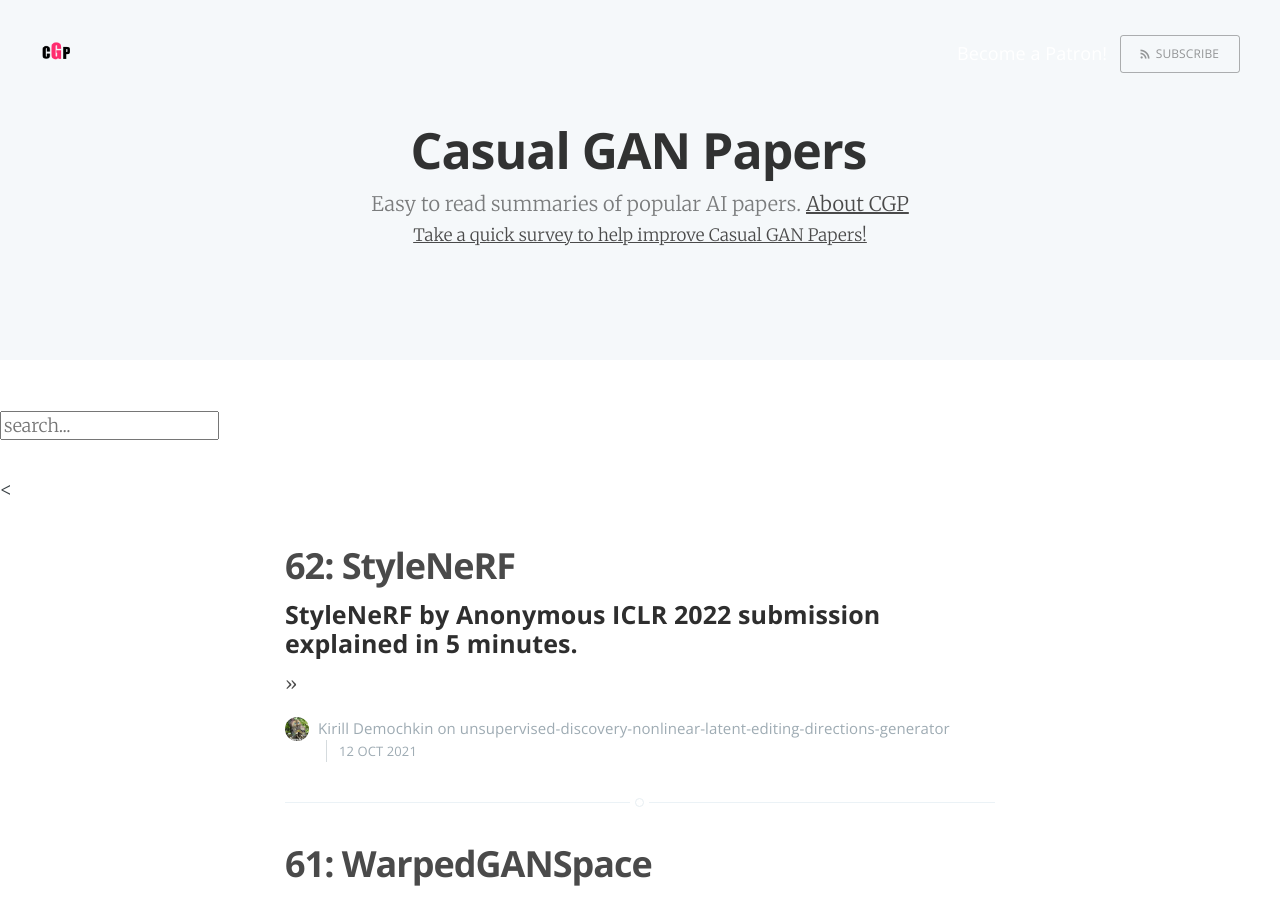
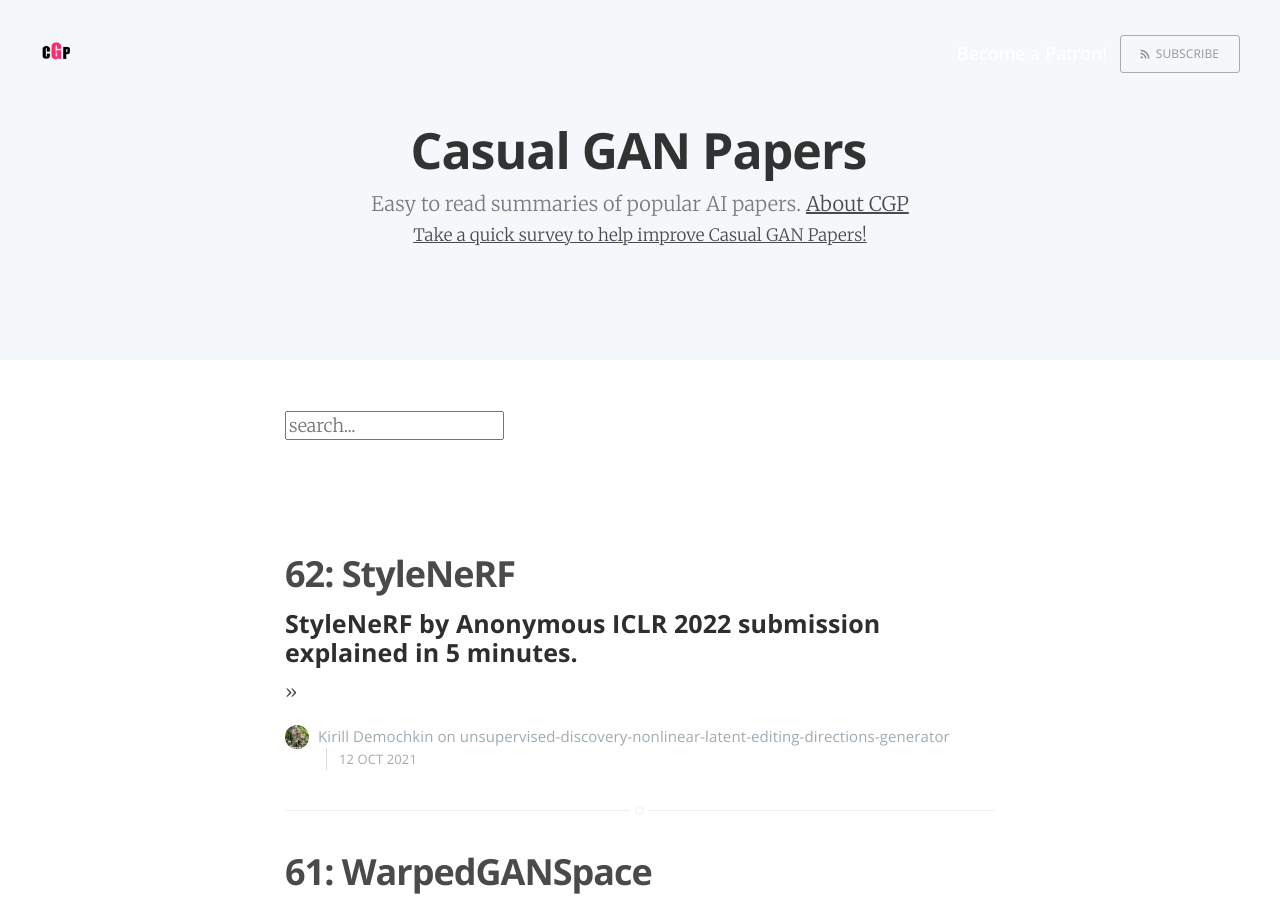
Before and after one commit to KirillDemochkin/kirilldemochkin.github.io, a Jekyll site: the page built from index.html, in a window 1280 px wide and 900 px high. Built offline with Jekyll 4.4.1, drawn with Linux system fonts in a browser that asks for light colours; the list of posts is cut into pages by our own code; comment, search, counter and statistics services are not loaded.

Commit message:
more css

```diff
--- a/index.html
+++ b/index.html
@@ -40,12 +40,12 @@
 
 
 <main id="content" class="content" role="main">
-    <article>
+    <article class="search-bar">
         <div id="search-demo-container">
             <input type="search" id="search-input" placeholder="search...">
             <ul id="results-container"></ul>
         </div>
-    </article><
+    </article>
 
     <div class="extra-pagination inner">
         {% include pagination.html %}
```
